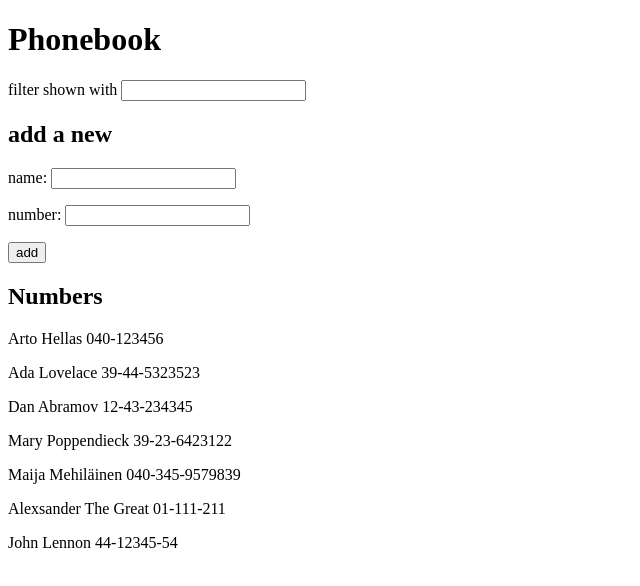
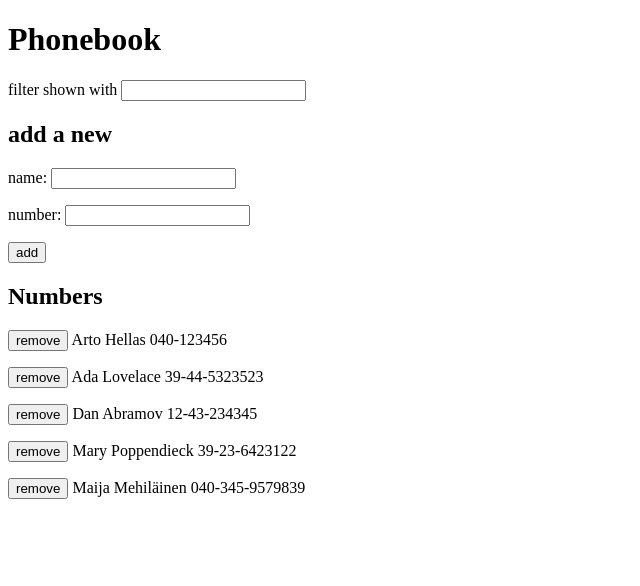
Before and after one commit to LeoLampio/Fullstack-Exercises, a React (Vite) app in the folder osa2/puhelinluettelo/: page / in a window 1280 px wide. Shown: the top 586 px of the page, without its empty margins (0-640 px from the left). Built offline with nearby package versions, Linux system fonts and the light colour scheme; data requests are answered from the project's data file.

Commit message:
OSA 2 teht 14

```diff
--- a/osa2/puhelinluettelo/db.json
+++ b/osa2/puhelinluettelo/db.json
@@ -24,16 +24,6 @@
       "id": "dd4a",
       "name": "Maija Mehiläinen",
       "number": "040-345-9579839"
-    },
-    {
-      "id": "350e",
-      "name": "Alexsander The Great",
-      "number": "01-111-211"
-    },
-    {
-      "id": "699b",
-      "name": "John Lennon",
-      "number": "44-12345-54"
     }
   ]
 }
--- a/osa2/puhelinluettelo/src/App.jsx
+++ b/osa2/puhelinluettelo/src/App.jsx
@@ -13,7 +13,7 @@ const App = () => {
 
   useEffect(() => {
     personService.getAll()
-      .then(p => setPersons(p))
+      .then(loaded => setPersons(loaded))
   }, [])
 
   const addPerson = (event) => {
@@ -27,10 +27,19 @@ const App = () => {
     }
 
     personService.add({ name: newName, number: newNumber })
-      .then(p => {
-        setPersons(persons.concat(p))
+      .then(added => {
+        setPersons(persons.concat(added))
         setNewName('')
         setNewNumber('')
+    })
+  }
+
+  const removePerson = (person) => {
+    if (!confirm('delete ' + person.name + '?')) {
+      return
+    }
+    personService.remove(person.id).then(removed => {
+      setPersons(persons.filter(p => p.id !== removed.id))
     })
   }
 
@@ -41,7 +50,7 @@ const App = () => {
       <h2>add a new</h2>
       <PersonForm addPerson={addPerson} name={newName} number={newNumber} onNameChange={(event) => setNewName(event.target.value)} onNumberChange={(event) => setNewNumber(event.target.value)} />
       <h2>Numbers</h2>
-      <Persons persons={persons} filter={filter} />
+      <Persons persons={persons} filter={filter} delFunc={removePerson} />
     </div>
   )
 
--- a/osa2/puhelinluettelo/src/components/Person.jsx
+++ b/osa2/puhelinluettelo/src/components/Person.jsx
@@ -1,7 +1,7 @@
 
-const Person = ({ person }) => {
+const Person = ({ person, delFunc }) => {
   return (
-    <p>{person.name} {person.number}</p>
+    <p><button onClick={() => delFunc(person)}>remove</button> {person.name} {person.number}</p>
   )
 }
 
--- a/osa2/puhelinluettelo/src/components/Persons.jsx
+++ b/osa2/puhelinluettelo/src/components/Persons.jsx
@@ -1,11 +1,11 @@
 import Person from './Person'
 
-const Persons = ({ persons, filter }) => {
+const Persons = ({ persons, filter, delFunc }) => {
   const personsToShow = persons.filter(p => p.name.toLowerCase().includes(filter.toLowerCase()))
 
   return (
     <>
-      {personsToShow.map(p => <Person key={p.name} person={p} />)}
+      {personsToShow.map(p => <Person key={p.name} person={p} delFunc={delFunc} />)}
     </>
   )
 }
--- a/osa2/puhelinluettelo/src/services/persons.js
+++ b/osa2/puhelinluettelo/src/services/persons.js
@@ -10,7 +10,7 @@ const add = person => {
 }
 
 const remove = id => {
-
+  return axios.delete(`${baseUrl}/${id}`).then(response => response.data)
 }
 
 export default { getAll, add, remove }
```
